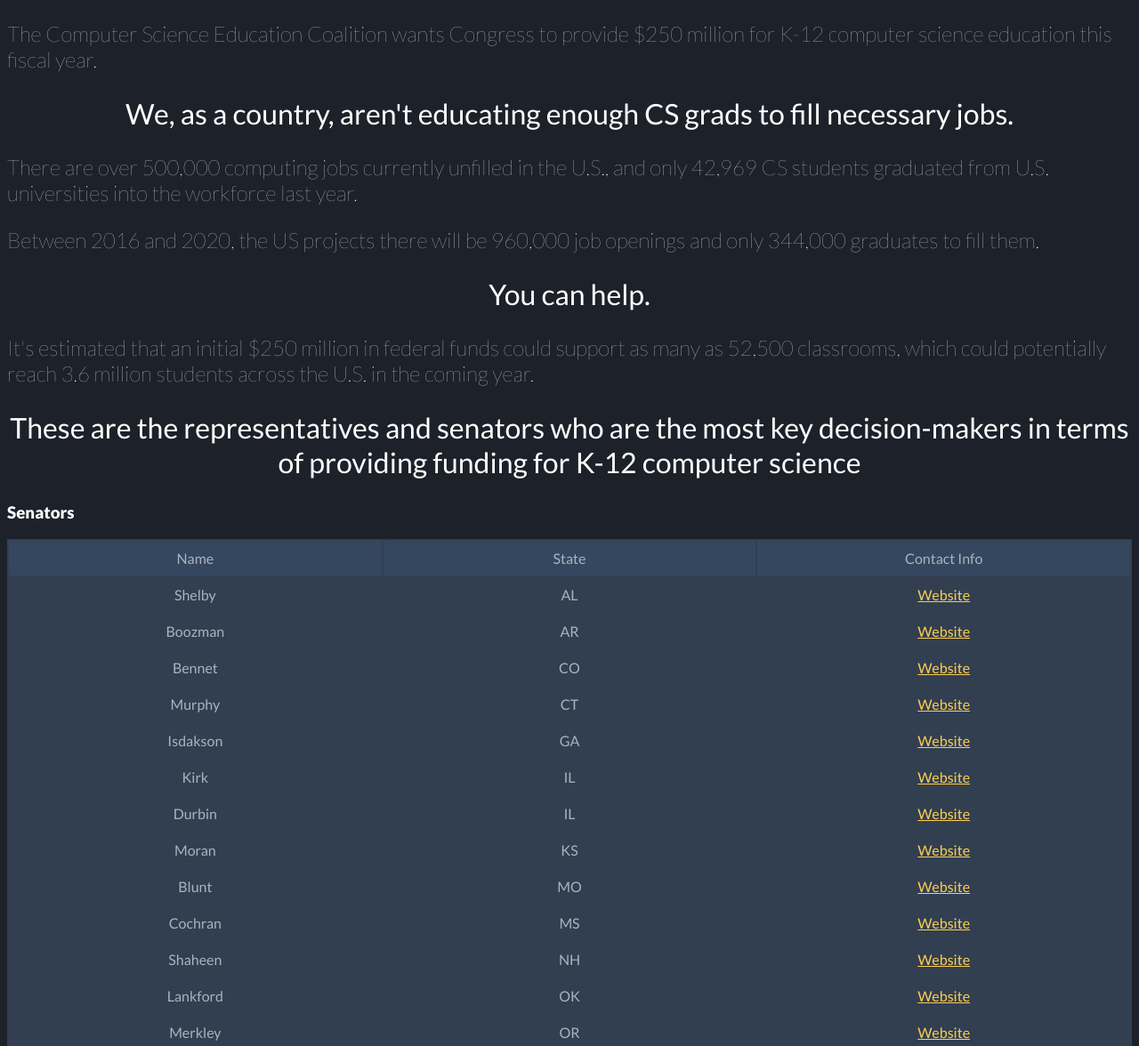
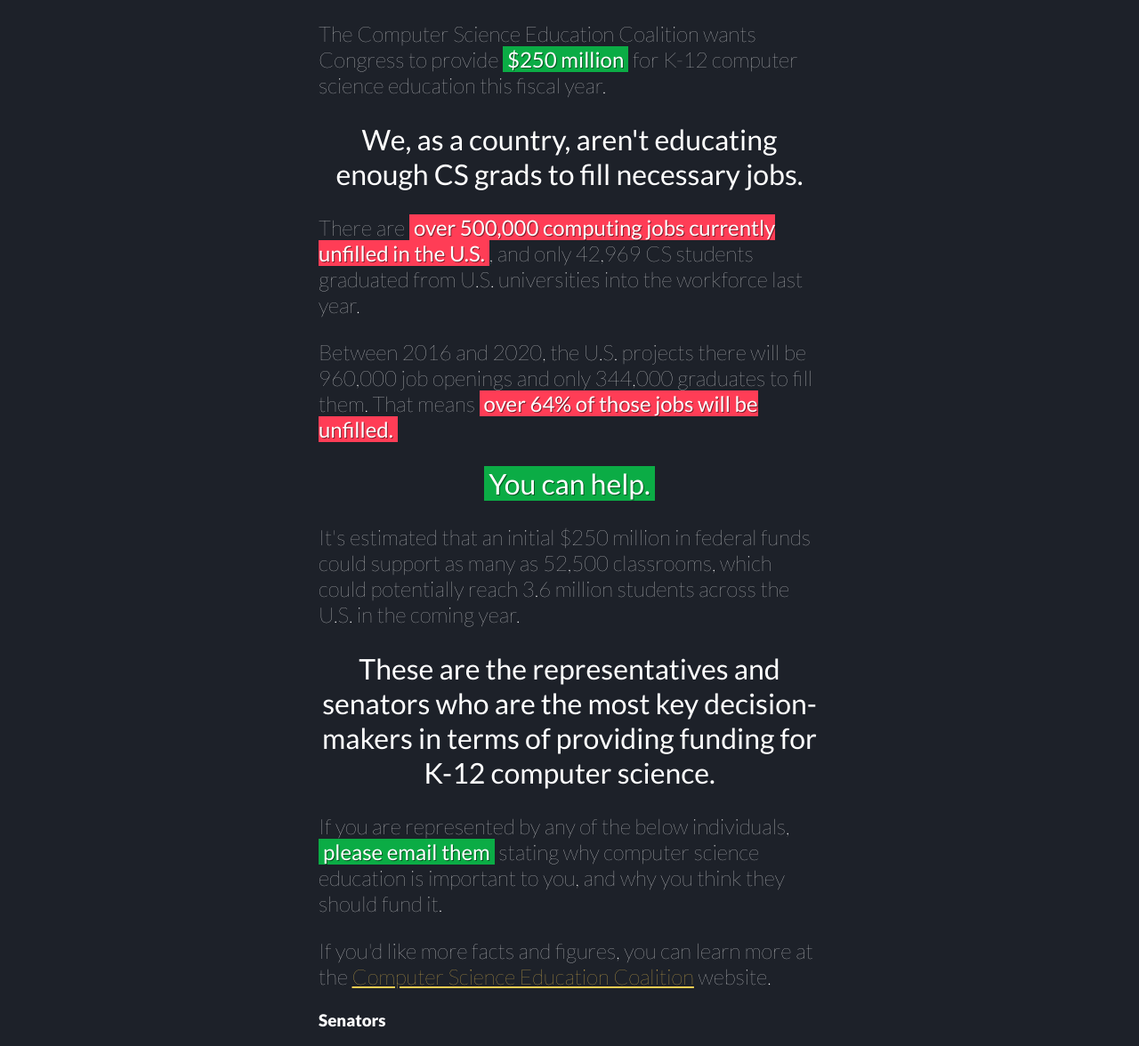
Before and after one commit to cassidoo/cs-education-funding, a plain HTML site: page index.html in a window 1280 px wide. Shown: the part 516-1692 px from the top of the page at 89% size. Drawn offline with Linux system fonts and the light colour scheme.

Commit message:
Add call to action description and container

```diff
--- a/index.html
+++ b/index.html
@@ -7,22 +7,25 @@
   </head>
   <body>
     <h1>Help get funding for Computer Science education!</h1>
+    <div class="container">
       <h2>Here's the skinny.</h2>
       <p>
-      The Computer Science Education Coalition wants Congress to provide $250
-      million for K-12 computer science education this fiscal year.
+        The Computer Science Education Coalition wants Congress to provide
+        <span class="green">$250 million</span> for K-12 computer science
+        education this fiscal year.
       </p>
       <h2>We, as a country, aren't educating enough CS grads to fill necessary jobs.</h2>
       <p>
-      There are over 500,000 computing jobs currently unfilled in the
-      U.S., and only 42,969 CS students graduated from U.S. universities into
-      the workforce last year.
+        There are <span class="red">over 500,000 computing jobs currently
+        unfilled in the U.S.</span>, and only 42,969 CS students graduated from
+        U.S. universities into the workforce last year.
       </p>
       <p>
-      Between 2016 and 2020, the US projects there will be 960,000 job openings
-      and only 344,000 graduates to fill them.
+        Between 2016 and 2020, the U.S. projects there will be 960,000 job openings
+        and only 344,000 graduates to fill them. That means <span class="red">
+        over 64% of those jobs will be unfilled.</span>
       </p>
-    <h2>You can help.</h2>
+      <h2><span class="green">You can help.</span></h2>
       <p>
         It's estimated that an initial $250 million in federal funds could support
         as many as 52,500 classrooms, which could potentially reach 3.6 million
@@ -30,8 +33,18 @@
       </p>
       <h2>
         These are the representatives and senators who are the most key
-      decision-makers in terms of providing funding for K-12 computer science
+        decision-makers in terms of providing funding for K-12 computer science.
       </h2>
+      <p>
+        If you are represented by any of the below individuals,
+        <span class="green">please email them</span> stating why computer science
+        education is important to you, and why you think they should fund it.
+      </p>
+      <p>
+        If you'd like more facts and figures, you can learn more at the
+        <a href="http://www.csecoalition.org/">Computer Science Education Coalition</a>
+        website.
+      </p>
       <h3>Senators</h3>
       <table>
         <thead>
@@ -309,7 +322,11 @@
         </tr>
       </table>
       <br>
+      <div class="center">
         <a href="http://www.csecoalition.org/">Learn much more here from the Computer Science Education Coalition.</a>
-    <a href="https://github.com/cassidoo/cs-education-contacts" class="github-corner"><svg width="80" height="80" viewBox="0 0 250 250" style="fill:#FD6C6C; color:#fff; position: absolute; top: 0; border: 0; right: 0;"><path d="M0,0 L115,115 L130,115 L142,142 L250,250 L250,0 Z"></path><path d="M128.3,109.0 C113.8,99.7 119.0,89.6 119.0,89.6 C122.0,82.7 120.5,78.6 120.5,78.6 C119.2,72.0 123.4,76.3 123.4,76.3 C127.3,80.9 125.5,87.3 125.5,87.3 C122.9,97.6 130.6,101.9 134.4,103.2" fill="currentColor" style="transform-origin: 130px 106px;" class="octo-arm"></path><path d="M115.0,115.0 C114.9,115.1 118.7,116.5 119.8,115.4 L133.7,101.6 C136.9,99.2 139.9,98.4 142.2,98.6 C133.8,88.0 127.5,74.4 143.8,58.0 C148.5,53.4 154.0,51.2 159.7,51.0 C160.3,49.4 163.2,43.6 171.4,40.1 C171.4,40.1 176.1,42.5 178.8,56.2 C183.1,58.6 187.2,61.8 190.9,65.4 C194.5,69.0 197.7,73.2 200.1,77.6 C213.8,80.2 216.3,84.9 216.3,84.9 C212.7,93.1 206.9,96.0 205.4,96.6 C205.1,102.4 203.0,107.8 198.3,112.5 C181.9,128.9 168.3,122.5 157.7,114.1 C157.9,116.9 156.7,120.9 152.7,124.9 L141.0,136.5 C139.8,137.7 141.6,141.9 141.8,141.8 Z" fill="currentColor" class="octo-body"></path></svg></a>
+        <h3>Thank you!</h3>
+      </div>
+    </div>
+    <a href="https://github.com/cassidoo/cs-education-contacts" class="github-corner"><svg width="80" height="80" viewBox="0 0 250 250" style="fill:#FF3D56; color:#1D2129; position: absolute; top: 0; border: 0; right: 0;"><path d="M0,0 L115,115 L130,115 L142,142 L250,250 L250,0 Z"></path><path d="M128.3,109.0 C113.8,99.7 119.0,89.6 119.0,89.6 C122.0,82.7 120.5,78.6 120.5,78.6 C119.2,72.0 123.4,76.3 123.4,76.3 C127.3,80.9 125.5,87.3 125.5,87.3 C122.9,97.6 130.6,101.9 134.4,103.2" fill="currentColor" style="transform-origin: 130px 106px;" class="octo-arm"></path><path d="M115.0,115.0 C114.9,115.1 118.7,116.5 119.8,115.4 L133.7,101.6 C136.9,99.2 139.9,98.4 142.2,98.6 C133.8,88.0 127.5,74.4 143.8,58.0 C148.5,53.4 154.0,51.2 159.7,51.0 C160.3,49.4 163.2,43.6 171.4,40.1 C171.4,40.1 176.1,42.5 178.8,56.2 C183.1,58.6 187.2,61.8 190.9,65.4 C194.5,69.0 197.7,73.2 200.1,77.6 C213.8,80.2 216.3,84.9 216.3,84.9 C212.7,93.1 206.9,96.0 205.4,96.6 C205.1,102.4 203.0,107.8 198.3,112.5 C181.9,128.9 168.3,122.5 157.7,114.1 C157.9,116.9 156.7,120.9 152.7,124.9 L141.0,136.5 C139.8,137.7 141.6,141.9 141.8,141.8 Z" fill="currentColor" class="octo-body"></path></svg></a>
   </body>
 </html>
```
Lines whose indentation alone changed are shown as unchanged.
